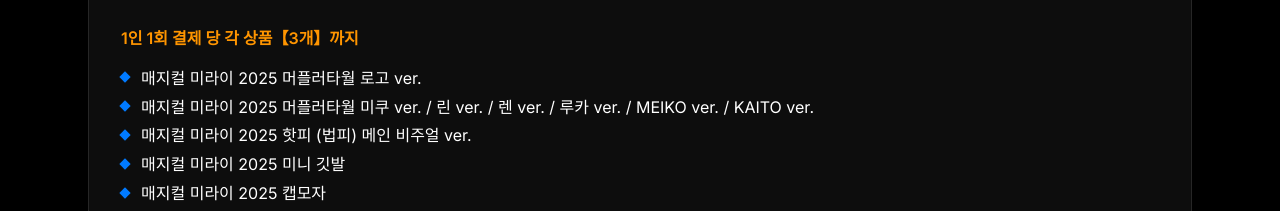
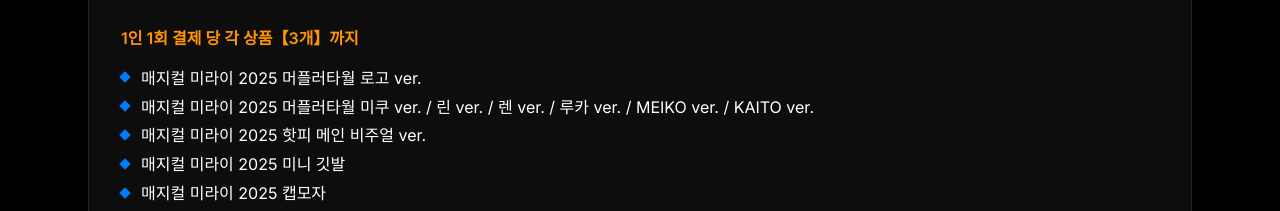
Before and after one commit to kuroka3/MM-Info, a Next.js app: page /concert-guide/important in a window 1280 px wide. Shown: the part 8700-8911 px from the top of the page. Built offline with nearby package versions, Linux system fonts and the light colour scheme; a web font is replaced by a local one.

Commit message:
fix typo

```diff
--- a/src/app/concert-guide/important/page.tsx
+++ b/src/app/concert-guide/important/page.tsx
@@ -747,7 +747,7 @@ export default function ImportantNoticesPage() {
               매지컬 미라이 2025 머플러타월 미쿠 ver. / 린 ver. / 렌 ver. / 루카
               ver. / MEIKO ver. / KAITO ver.
             </li>
-            <li>매지컬 미라이 2025 핫피 (법피) 메인 비주얼 ver.</li>
+            <li>매지컬 미라이 2025 핫피 메인 비주얼 ver.</li>
             <li>매지컬 미라이 2025 미니 깃발</li>
             <li>매지컬 미라이 2025 캡모자</li>
           </ul>
```
